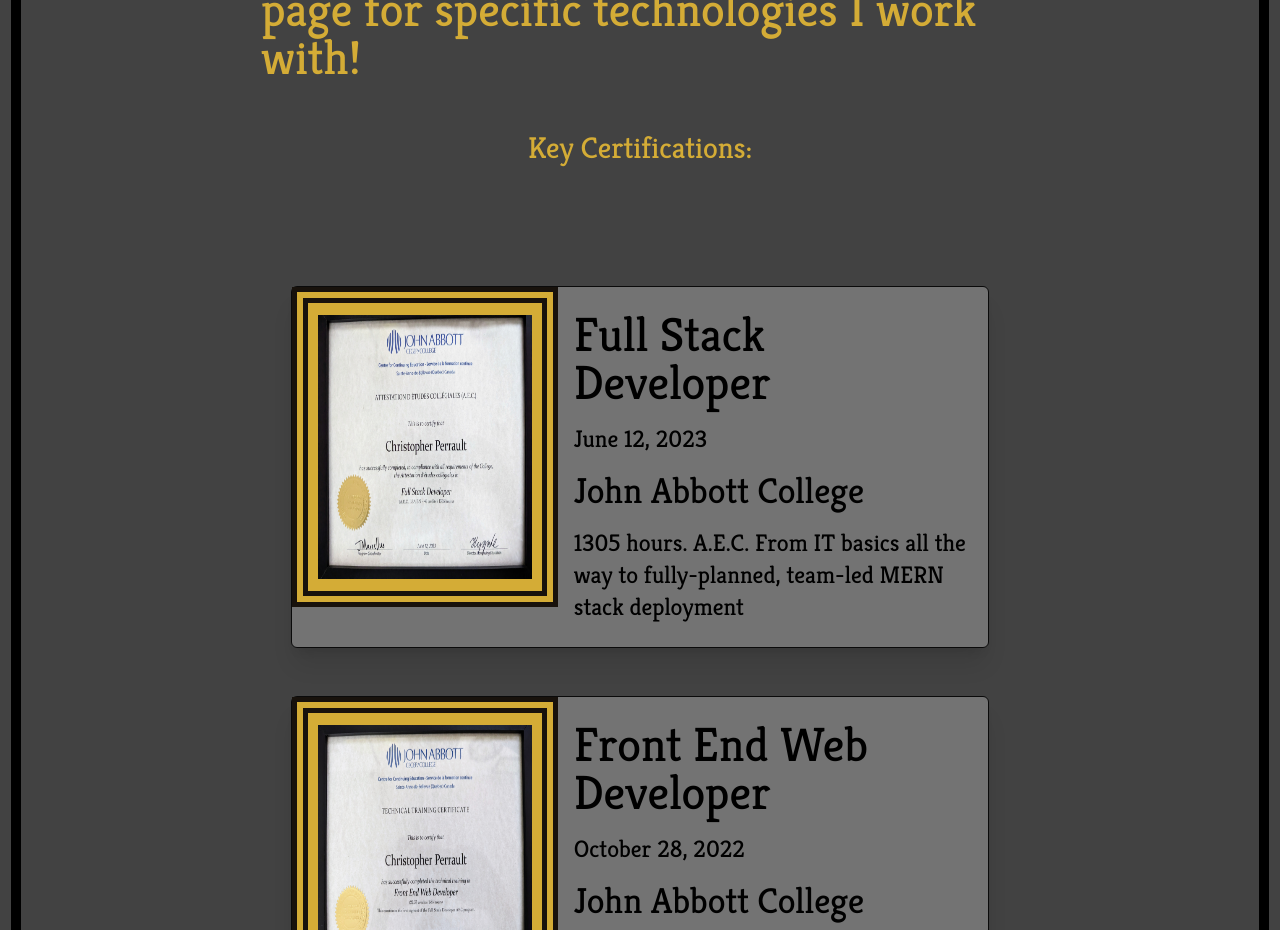
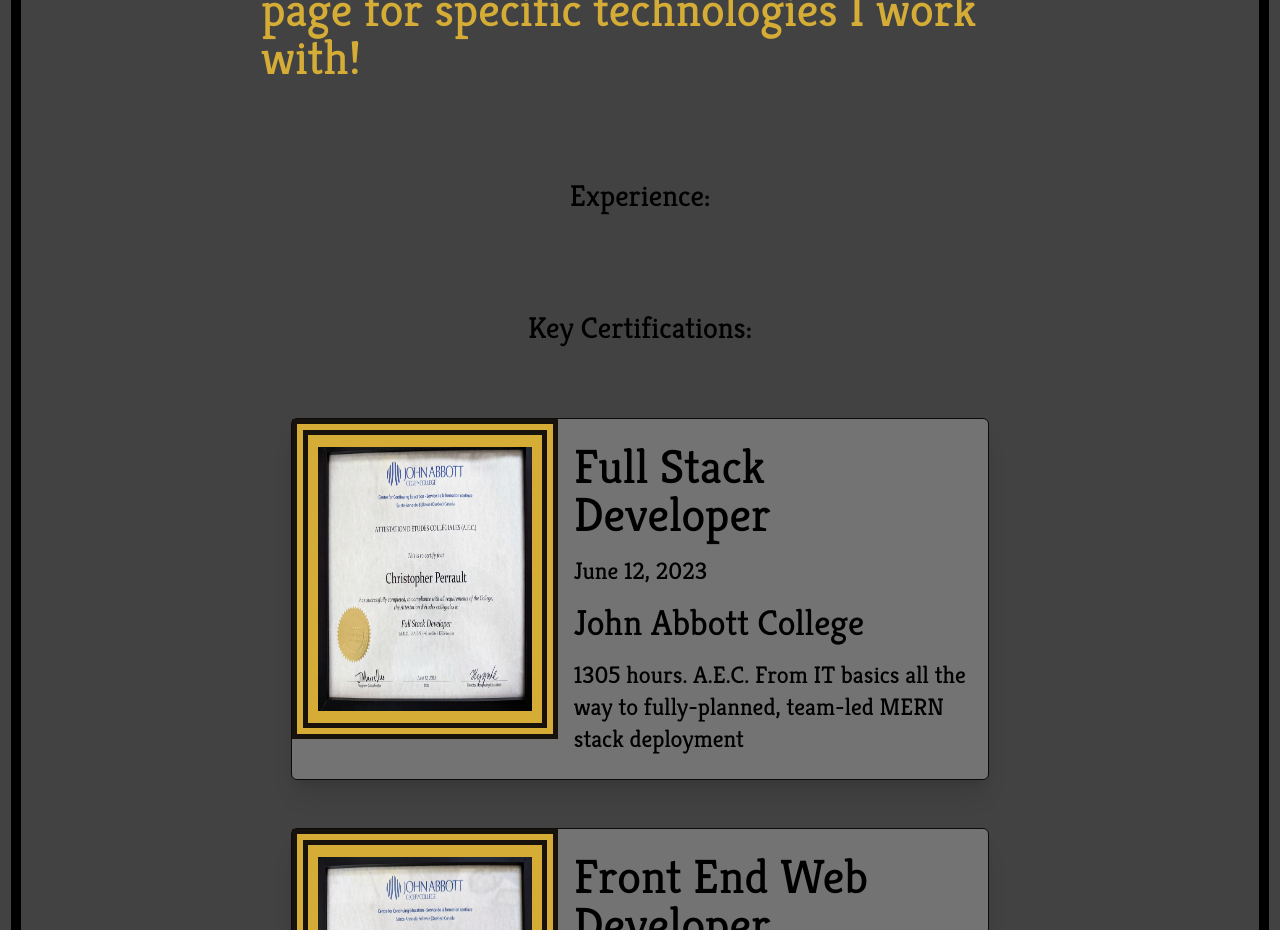
Before and after one commit to ChristopherPerrault/portfolio, a Next.js app: page /credentials in a window 1280 px wide. Shown: the part 980-1910 px from the top of the page. Built offline with nearby package versions, Linux system fonts and the light colour scheme; a web font is replaced by a local one.

Commit message:
added Experience.tsx component, plugged it in

```diff
--- a/app/(routes)/credentials/page.tsx
+++ b/app/(routes)/credentials/page.tsx
@@ -6,6 +6,7 @@ import styles from "./page.module.css";
 import CertCard from "@/app/_components/credentials/CertCard";
 import InProgress from "@/app/_components/credentials/InProgress";
 import Intro from "@/app/_components/credentials/Intro";
+import Experience from "@/app/_components/credentials/Experience";
 
 // cert asset imports
 import fullstack from "../../_assets/images/certs/fullstack.jpg";
@@ -23,9 +24,13 @@ export default function Credentials() {
       {/* credentials page container div */}
       <div className={`${kreon.className}`}>
         <Intro />
+        <Experience />
 
         {/* cert cards container*/}
         <div className="flex flex-col justify-center mx-24">
+          <h2 className="text-3xl flex justify-center my-12">
+            {lang ? "Key Certifications:" : "Certifications clés :"}
+          </h2>
           <CertCard
             title={lang ? "Full Stack Developer" : "Développeur Full Stack"}
             imgSrc={fullstack}
--- /dev/null
+++ b/app/_components/credentials/Experience.tsx
@@ -0,0 +1,13 @@
+"use client";
+import { useLanguage } from "@/app/languageContext";
+
+export default function Experience() {
+  const { lang }: { lang: boolean } = useLanguage();
+  return (
+    <>
+      <h2 className="text-3xl flex justify-center my-12">
+        {lang ? "Experience:" : "Expérience:"}
+      </h2>
+    </>
+  );
+}
--- a/app/_components/credentials/Intro.tsx
+++ b/app/_components/credentials/Intro.tsx
@@ -18,10 +18,6 @@ export default function Intro() {
           ? `for specific technologies I work with!`
           : `pour connaître les technologies spécifiques avec lesquelles je travaille !`}
       </h2>
-
-      <h2 className="text-3xl flex justify-center mt-12">
-        {lang ? "Key Certifications:" : "Certifications clés :"}
-      </h2>
     </div>
   );
 }
```
